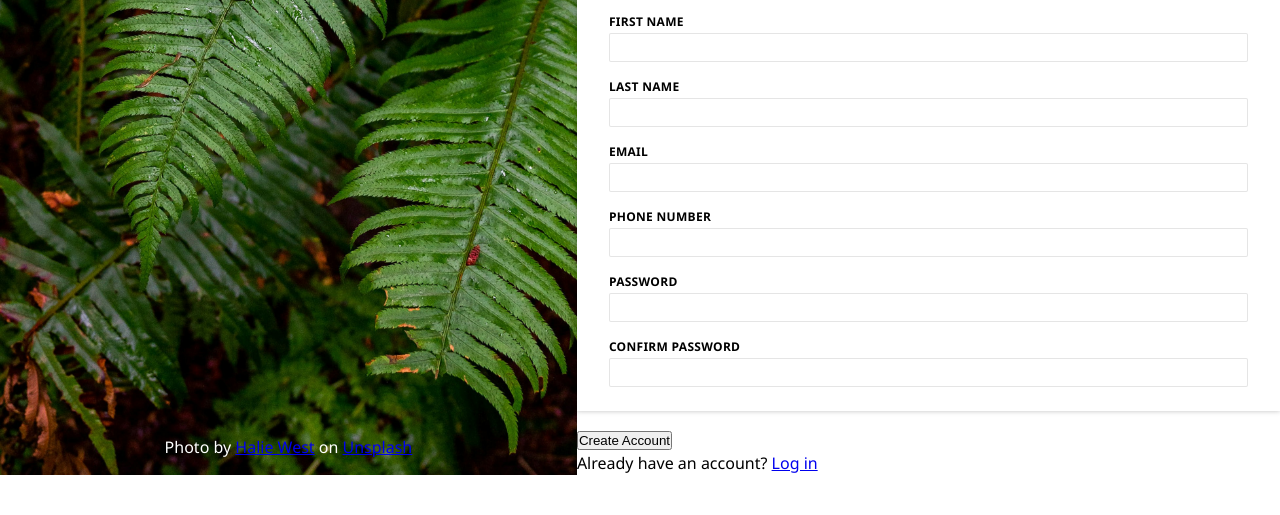
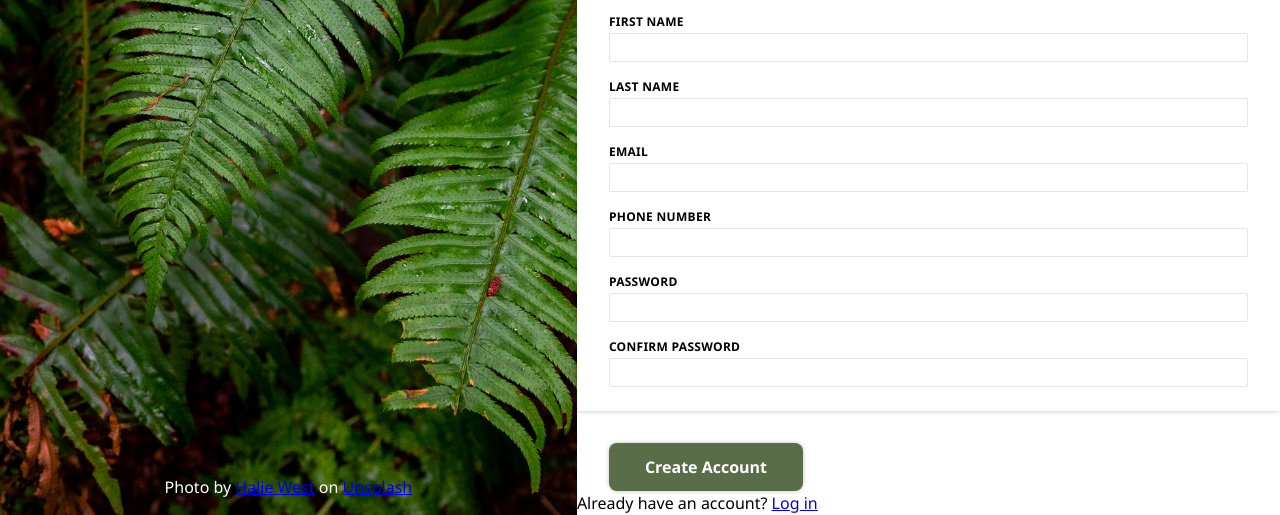
Before and after one commit to StrigZ/sign-up-form, a plain HTML site: page index.html in a window 1280 px wide. Shown: the part 439-954 px from the top of the page. Before the commit the page ends 914 px from the top, so only its background shows below. Drawn offline with Linux system fonts and the light colour scheme.

Commit message:
Add submit button styles

```diff
--- a/index.html
+++ b/index.html
@@ -61,7 +61,9 @@
             </div>
           </div>
         </section>
-        <button type="submit">Create Account</button>
+        <div>
+          <button type="submit">Create Account</button>
+        </div>
       </form>
       <p>Already have an account? <a href="#">Log in</a></p>
     </main>
--- a/style.css
+++ b/style.css
@@ -11,6 +11,7 @@
   --input-border-clr: #e5e7eb;
   --input-invalid-border-clr: red;
   --input-selected-border-clr: blue;
+  --padding-left: 32px;
 }
 
 @font-face {
@@ -72,6 +73,7 @@ main {
 
   > section {
     padding: clamp(4px, 5vw, 25%) clamp(4px, 2.5vw, 32px);
+    padding-left: var(--padding-left);
   }
 
   section > p {
@@ -96,7 +98,8 @@ form {
   > section {
     box-shadow: 0 0 5px rgba(0, 0, 0, 0.25);
     padding: 16px 32px 24px;
-    margin-bottom: 16px;
+    padding-left: var(--padding-left);
+    margin-bottom: 32px;
 
     > div {
       display: flex;
@@ -125,6 +128,26 @@ form {
     }
   }
 
+  > div {
+    padding-left: var(--padding-left);
+
+    button {
+      padding: 12px 36px;
+      border: none;
+      border-radius: 8px;
+      color: white;
+      font: inherit;
+      font-weight: 600;
+      background-color: var(--submit-button-clr);
+      box-shadow: 0 0 4px rgb(0, 0, 0, 0.25);
+      cursor: pointer;
+
+      &:hover {
+        filter: brightness(150%);
+      }
+    }
+  }
+
   .invalid {
     display: none;
   }
```
